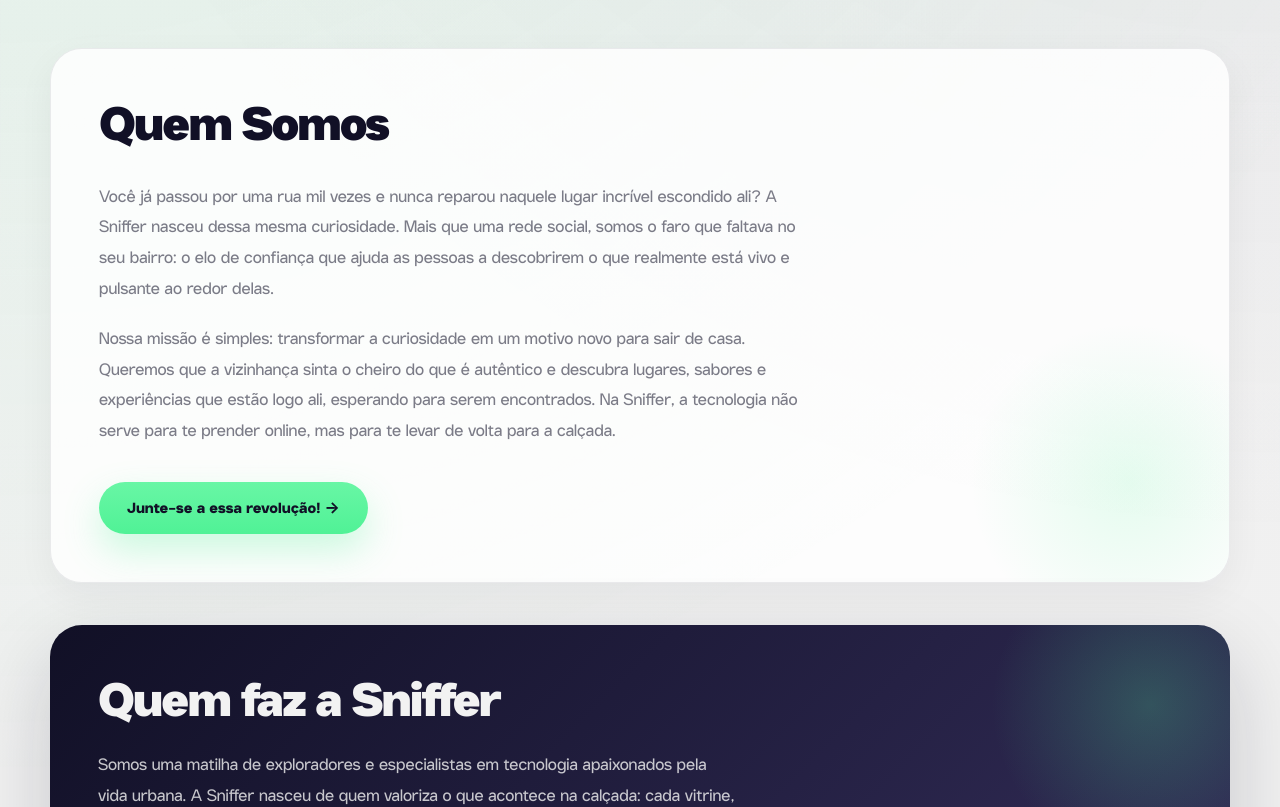
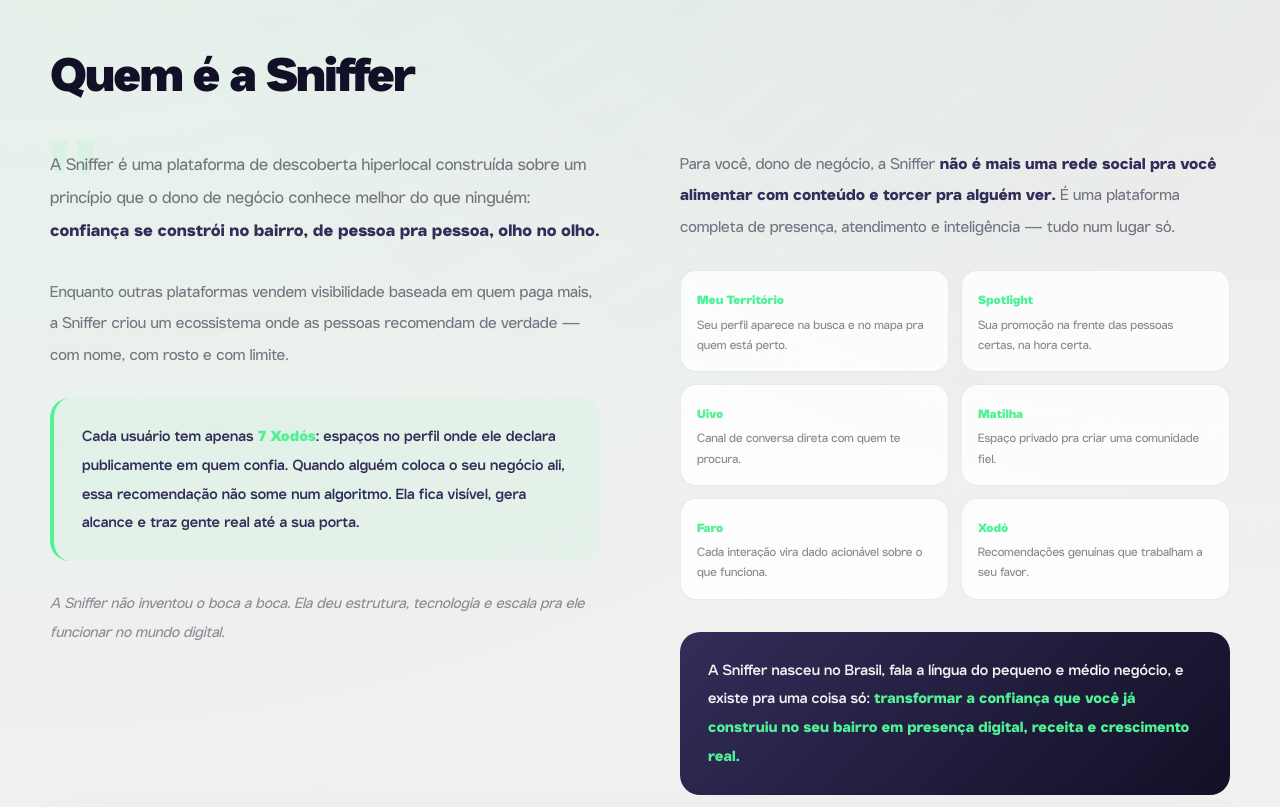
Before and after one commit to joaogprxx/sniffer-institucional, a React (Vite) app: page /people in a window 1280 px wide. Shown: the part 840-1647 px from the top of the page. Built offline with nearby package versions, Linux system fonts and the light colour scheme.

Commit message:
feat: replace Quem Somos with editorial Quem é a Sniffer section

```diff
--- a/src/App.tsx
+++ b/src/App.tsx
@@ -493,31 +493,92 @@
           </div>
         </section>
 
-        {/* ── Quem Somos ── */}
-        <section id="ao-vivo" style={{ padding: '42px 0' }}>
+        {/* ── Quem é a Sniffer ── */}
+        <section id="quem-e-a-sniffer" style={{ padding: '42px 0' }}>
           <div className={shell}>
             <motion.div
               initial={{ opacity: 0, y: 24 }}
               whileInView={{ opacity: 1, y: 0 }}
               viewport={{ once: true }}
               transition={{ duration: 0.7, ease: [0.16, 1, 0.3, 1] }}
-              style={{ padding: '48px', borderRadius: '32px', background: surface, border: `1px solid ${line}`, boxShadow: shadowSoft, position: 'relative', overflow: 'hidden' }}
+              style={{ position: 'relative' }}
             >
-              <div style={{ position: 'absolute', width: '320px', height: '320px', borderRadius: '999px', background: 'radial-gradient(circle, rgba(80,242,150,0.14), transparent 70%)', right: '-60px', bottom: '-60px', pointerEvents: 'none' }} />
-              <h2 style={{ ...h2Style, marginBottom: '32px' }}>Quem Somos</h2>
-              <div style={{ display: 'flex', flexDirection: 'column', gap: '20px', maxWidth: '72ch' }}>
-                <motion.p initial={{ opacity: 0, y: 16 }} whileInView={{ opacity: 1, y: 0 }} viewport={{ once: true }} transition={{ duration: 0.6, delay: 0.1, ease: [0.16, 1, 0.3, 1] }} style={{ margin: 0, fontSize: '18px', color: muted, lineHeight: 1.7 }}>
-                  Você já passou por uma rua mil vezes e nunca reparou naquele lugar incrível escondido ali? A Sniffer nasceu dessa mesma curiosidade. Mais que uma rede social, somos o faro que faltava no seu bairro: o elo de confiança que ajuda as pessoas a descobrirem o que realmente está vivo e pulsante ao redor delas.
-                </motion.p>
-                <motion.p initial={{ opacity: 0, y: 16 }} whileInView={{ opacity: 1, y: 0 }} viewport={{ once: true }} transition={{ duration: 0.6, delay: 0.2, ease: [0.16, 1, 0.3, 1] }} style={{ margin: 0, fontSize: '18px', color: muted, lineHeight: 1.7 }}>
-                  Nossa missão é simples: transformar a curiosidade em um motivo novo para sair de casa. Queremos que a vizinhança sinta o cheiro do que é autêntico e descubra lugares, sabores e experiências que estão logo ali, esperando para serem encontrados. Na Sniffer, a tecnologia não serve para te prender online, mas para te levar de volta para a calçada.
-                </motion.p>
+              {/* Title */}
+              <h2 style={{ ...h2Style, marginBottom: '48px' }}>Quem é a Sniffer</h2>
+
+              {/* Two-column editorial layout */}
+              <div className="grid grid-cols-1 lg:grid-cols-2 gap-12 lg:gap-20">
+
+                {/* Column 1 — The concept */}
+                <motion.div
+                  initial={{ opacity: 0, y: 20 }}
+                  whileInView={{ opacity: 1, y: 0 }}
+                  viewport={{ once: true }}
+                  transition={{ duration: 0.6, delay: 0.1, ease: [0.16, 1, 0.3, 1] }}
+                  style={{ position: 'relative' }}
+                >
+                  {/* Accent quote mark */}
+                  <span style={{ position: 'absolute', top: '-28px', left: '-8px', fontSize: '120px', fontWeight: 900, color: 'rgba(80,242,150,0.08)', lineHeight: 1, pointerEvents: 'none', fontFamily: 'Georgia, serif' }}>"</span>
+
+                  <p style={{ margin: '0 0 28px', fontSize: '18px', color: muted, lineHeight: 1.85, position: 'relative' }}>
+                    A Sniffer é uma plataforma de descoberta hiperlocal construída sobre um princípio que o dono de negócio conhece melhor do que ninguém: <strong style={{ color: navy, fontWeight: 700 }}>confiança se constrói no bairro, de pessoa pra pessoa, olho no olho.</strong>
+                  </p>
+                  <p style={{ margin: '0 0 28px', fontSize: '17px', color: muted, lineHeight: 1.85 }}>
+                    Enquanto outras plataformas vendem visibilidade baseada em quem paga mais, a Sniffer criou um ecossistema onde as pessoas recomendam de verdade — com nome, com rosto e com limite.
+                  </p>
+                  <div style={{ padding: '24px 28px', borderRadius: '20px', background: 'rgba(80,242,150,0.06)', borderLeft: `4px solid ${green}`, marginBottom: '28px' }}>
+                    <p style={{ margin: 0, fontSize: '16px', color: navy, lineHeight: 1.8, fontWeight: 500 }}>
+                      Cada usuário tem apenas <strong style={{ color: green, fontWeight: 800 }}>7 Xodós</strong>: espaços no perfil onde ele declara publicamente em quem confia. Quando alguém coloca o seu negócio ali, essa recomendação não some num algoritmo. Ela fica visível, gera alcance e traz gente real até a sua porta.
+                    </p>
+                  </div>
+                  <p style={{ margin: 0, fontSize: '16px', color: 'rgba(17,16,38,0.45)', lineHeight: 1.8, fontStyle: 'italic' }}>
+                    A Sniffer não inventou o boca a boca. Ela deu estrutura, tecnologia e escala pra ele funcionar no mundo digital.
+                  </p>
+                </motion.div>
+
+                {/* Column 2 — For business owners */}
+                <motion.div
+                  initial={{ opacity: 0, y: 20 }}
+                  whileInView={{ opacity: 1, y: 0 }}
+                  viewport={{ once: true }}
+                  transition={{ duration: 0.6, delay: 0.25, ease: [0.16, 1, 0.3, 1] }}
+                >
+                  <p style={{ margin: '0 0 28px', fontSize: '17px', color: muted, lineHeight: 1.85 }}>
+                    Para você, dono de negócio, a Sniffer <strong style={{ color: navy, fontWeight: 700 }}>não é mais uma rede social pra você alimentar com conteúdo e torcer pra alguém ver.</strong> É uma plataforma completa de presença, atendimento e inteligência — tudo num lugar só.
+                  </p>
+
+                  {/* Product highlights as a feature grid */}
+                  <div style={{ display: 'grid', gridTemplateColumns: 'repeat(2, 1fr)', gap: '12px', marginBottom: '32px' }}>
+                    {[
+                      { name: 'Meu Território', desc: 'Seu perfil aparece na busca e no mapa pra quem está perto.' },
+                      { name: 'Spotlight', desc: 'Sua promoção na frente das pessoas certas, na hora certa.' },
+                      { name: 'Uivo', desc: 'Canal de conversa direta com quem te procura.' },
+                      { name: 'Matilha', desc: 'Espaço privado pra criar uma comunidade fiel.' },
+                      { name: 'Faro', desc: 'Cada interação vira dado acionável sobre o que funciona.' },
+                      { name: 'Xodó', desc: 'Recomendações genuínas que trabalham a seu favor.' },
+                    ].map((p, i) => (
+                      <motion.div
+                        key={p.name}
+                        initial={{ opacity: 0, y: 12 }}
+                        whileInView={{ opacity: 1, y: 0 }}
+                        viewport={{ once: true }}
+                        transition={{ duration: 0.4, delay: 0.3 + i * 0.06, ease: [0.16, 1, 0.3, 1] }}
+                        style={{ padding: '16px', borderRadius: '16px', background: surface, border: `1px solid ${line}` }}
+                      >
+                        <span style={{ display: 'inline-block', fontSize: '13px', fontWeight: 800, color: green, letterSpacing: '-0.01em', marginBottom: '4px', fontFamily: "'Ferom', Inter, sans-serif" }}>{p.name}</span>
+                        <p style={{ margin: 0, fontSize: '13px', color: 'rgba(17,16,38,0.5)', lineHeight: 1.55 }}>{p.desc}</p>
+                      </motion.div>
+                    ))}
+                  </div>
+
+                  <div style={{ padding: '24px 28px', borderRadius: '20px', background: `linear-gradient(135deg, ${navy} 0%, #111026 100%)`, color: '#F2F2F2' }}>
+                    <p style={{ margin: 0, fontSize: '16px', lineHeight: 1.8, fontWeight: 500 }}>
+                      A Sniffer nasceu no Brasil, fala a língua do pequeno e médio negócio, e existe pra uma coisa só: <strong style={{ color: green }}>transformar a confiança que você já construiu no seu bairro em presença digital, receita e crescimento real.</strong>
+                    </p>
+                  </div>
+                </motion.div>
+
               </div>
-              <motion.div initial={{ opacity: 0, y: 12 }} whileInView={{ opacity: 1, y: 0 }} viewport={{ once: true }} transition={{ duration: 0.5, delay: 0.3, ease: [0.16, 1, 0.3, 1] }} style={{ marginTop: '36px' }}>
-                <button onClick={() => navigate('/cadastro')} style={{ display: 'inline-flex', alignItems: 'center', gap: '10px', padding: '14px 28px', borderRadius: '999px', fontWeight: 700, background: 'linear-gradient(180deg, #68f6a5 0%, #50f296 100%)', color: '#111026', border: 'none', cursor: 'pointer', boxShadow: '0 16px 36px rgba(80,242,150,0.28)', fontSize: '16px', fontFamily: "'Ferom', Inter, sans-serif" }}>
-                  Junte-se a essa revolução! →
-                </button>
-              </motion.div>
             </motion.div>
           </div>
         </section>
```
